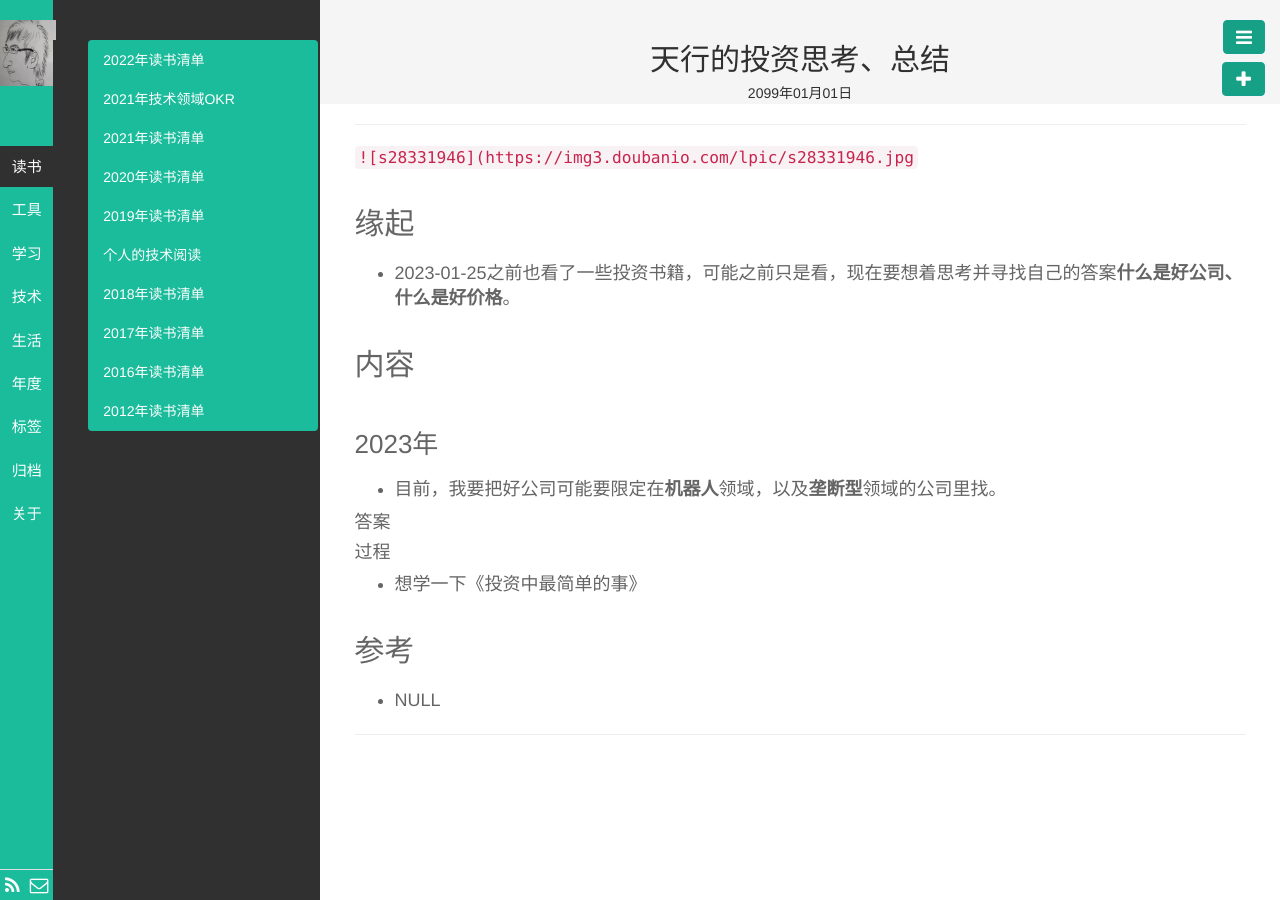
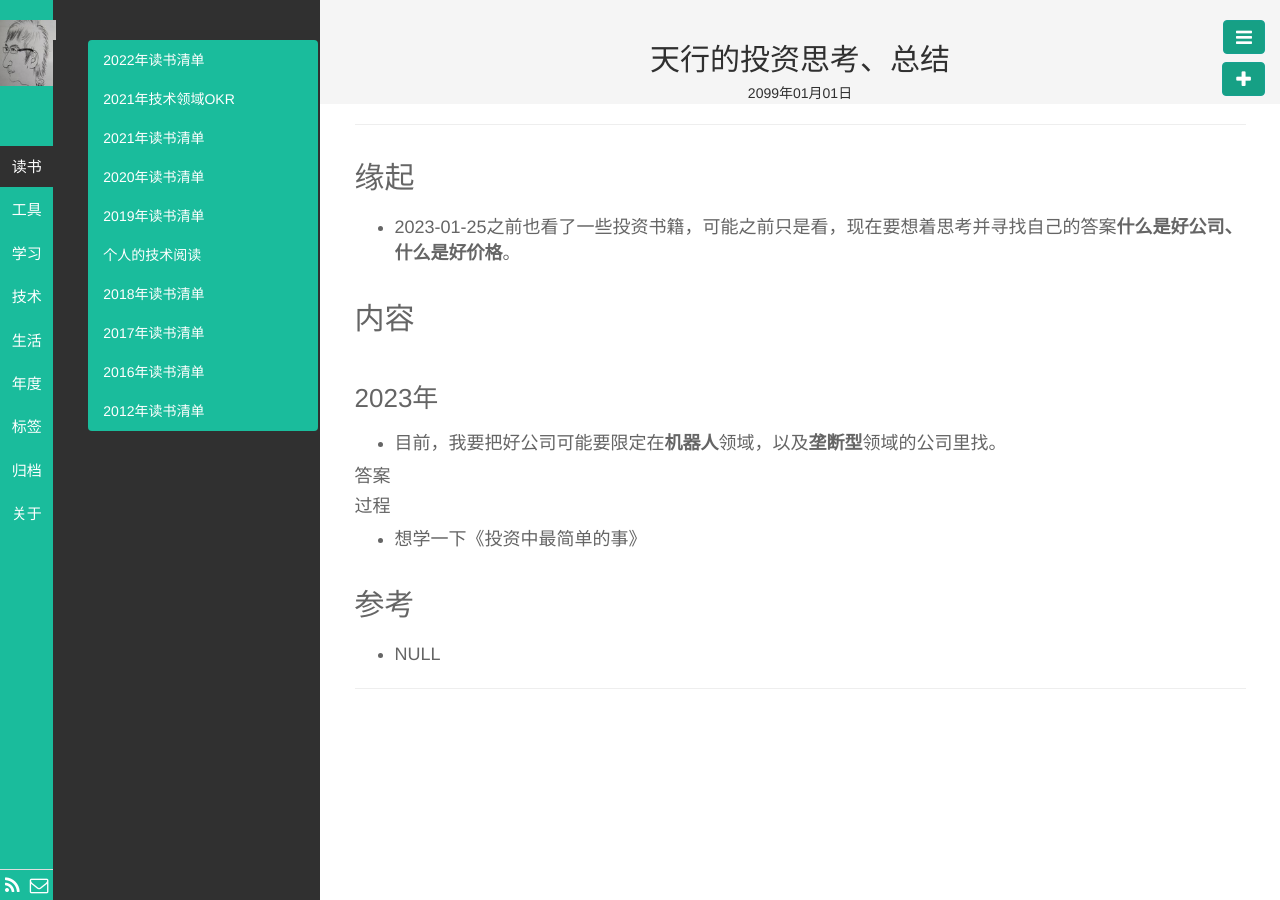
Before and after one commit to wolflion/blog, a Jekyll site: the page built from _posts/生活/2099-01-01-lionel-investment-thinking.md, in a window 1280 px wide. Built offline with Jekyll 4.4.1, drawn with Linux system fonts in a browser that asks for light colours.

Commit message:
Update 2099-01-01-lionel-investment-thinking.md

```diff
--- a/_posts/生活/2099-01-01-lionel-investment-thinking.md
+++ b/_posts/生活/2099-01-01-lionel-investment-thinking.md
@@ -4,11 +4,8 @@ title: 天行的投资思考、总结
 category: 生活
 tags: 投资
 keywords:
-
 description:
 ---
-
-`![s28331946](https://img3.doubanio.com/lpic/s28331946.jpg`
 
 ##  缘起
 + 2023-01-25之前也看了一些投资书籍，可能之前只是看，现在要想着思考并寻找自己的答案**什么是好公司、什么是好价格**。
```
